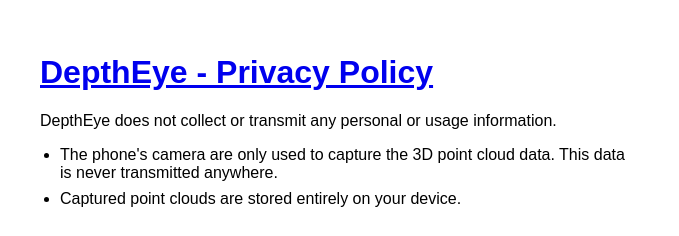
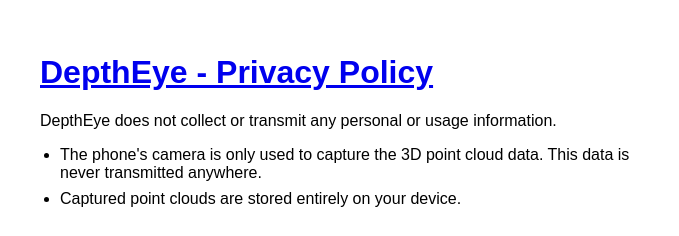
Before and after one commit to knoetstudio/knoetstudio.github.io, a plain HTML site: page privacy.html in a window 1280 px wide. Shown: the part 276-512 px from the top of the page, without its empty margins (300-979 px from the left). Drawn offline with Linux system fonts and the light colour scheme.

Commit message:
Add files via upload

```diff
--- a/privacy.html
+++ b/privacy.html
@@ -118,7 +118,7 @@
          <h1><a href="index.html">DepthEye - Privacy Policy</a></h1>
          <p>DepthEye does not collect or transmit any personal or usage information.</p>
          <ul>
-            <li>The phone's camera are only used to capture the 3D point cloud data. This data is never transmitted anywhere.</li>
+            <li>The phone's camera is only used to capture the 3D point cloud data. This data is never transmitted anywhere.</li>
             <li>Captured point clouds are stored entirely on your device.</li>
          </ul>
       </div>
```
